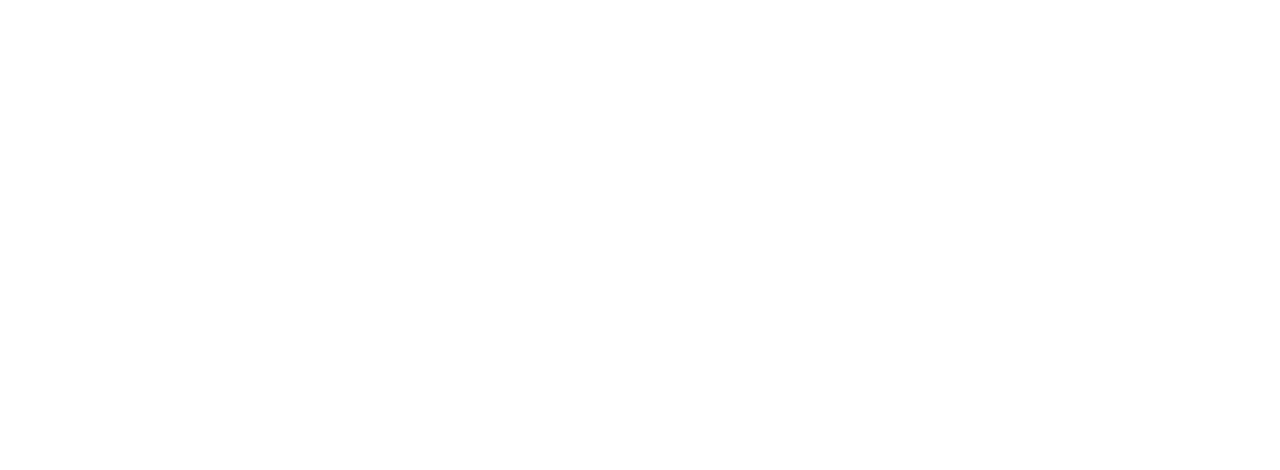
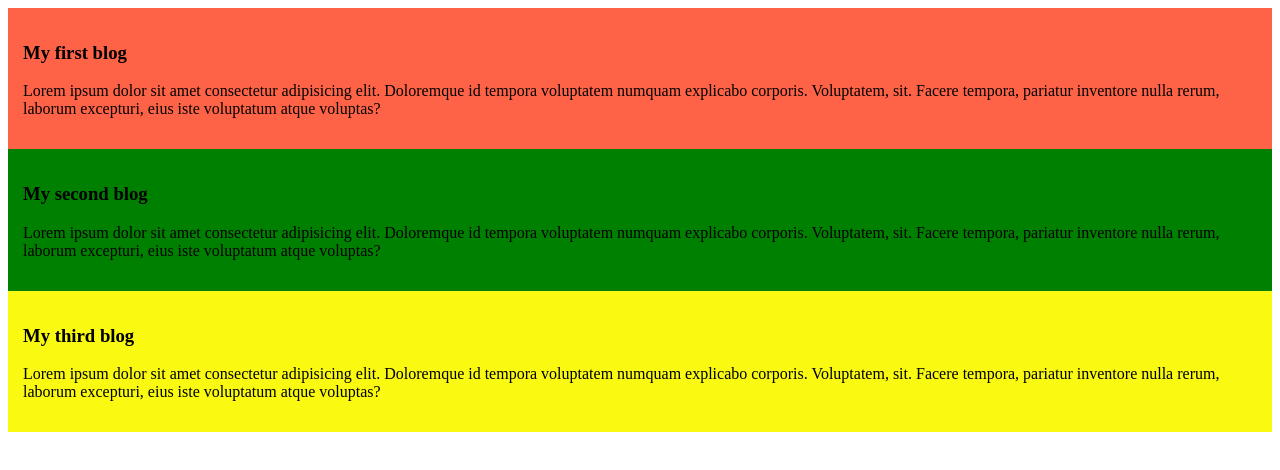
Before and after one commit to ShahnazFR/A-simple-Website, a plain HTML site: page simple.html in a window 1280 px wide. Drawn offline with Linux system fonts and the light colour scheme.

Commit message:
added some styles

```diff
--- a/simple.html
+++ b/simple.html
@@ -4,8 +4,20 @@
     <meta charset="UTF-8">
     <meta name="viewport" content="width=device-width, initial-scale=1.0">
     <title>A simple Website</title>
+    <link rel="stylesheet" href="styles/simple.css">
 </head>
 <body>
-
+    <div>
+        <h3>My first blog</h3>
+        <p>Lorem ipsum dolor sit amet consectetur adipisicing elit. Doloremque id tempora voluptatem numquam explicabo corporis. Voluptatem, sit. Facere tempora, pariatur inventore nulla rerum, laborum excepturi, eius iste voluptatum atque voluptas?</p>
+    </div>
+    <div class="blog2">
+        <h3>My second blog</h3>
+        <p>Lorem ipsum dolor sit amet consectetur adipisicing elit. Doloremque id tempora voluptatem numquam explicabo corporis. Voluptatem, sit. Facere tempora, pariatur inventore nulla rerum, laborum excepturi, eius iste voluptatum atque voluptas?</p>
+    </div>
+    <div class="blog3">
+        <h3>My third blog</h3>
+        <p>Lorem ipsum dolor sit amet consectetur adipisicing elit. Doloremque id tempora voluptatem numquam explicabo corporis. Voluptatem, sit. Facere tempora, pariatur inventore nulla rerum, laborum excepturi, eius iste voluptatum atque voluptas?</p>
+    </div>
 </body>
 </html>
--- /dev/null
+++ b/styles/simple.css
@@ -0,0 +1,10 @@
+div{
+    background-color: tomato;
+    padding: 15px;
+}
+.blog2{
+    background-color: green;
+}
+.blog3{
+    background-color: rgba(249, 249, 7, 0.952);
+}
```
